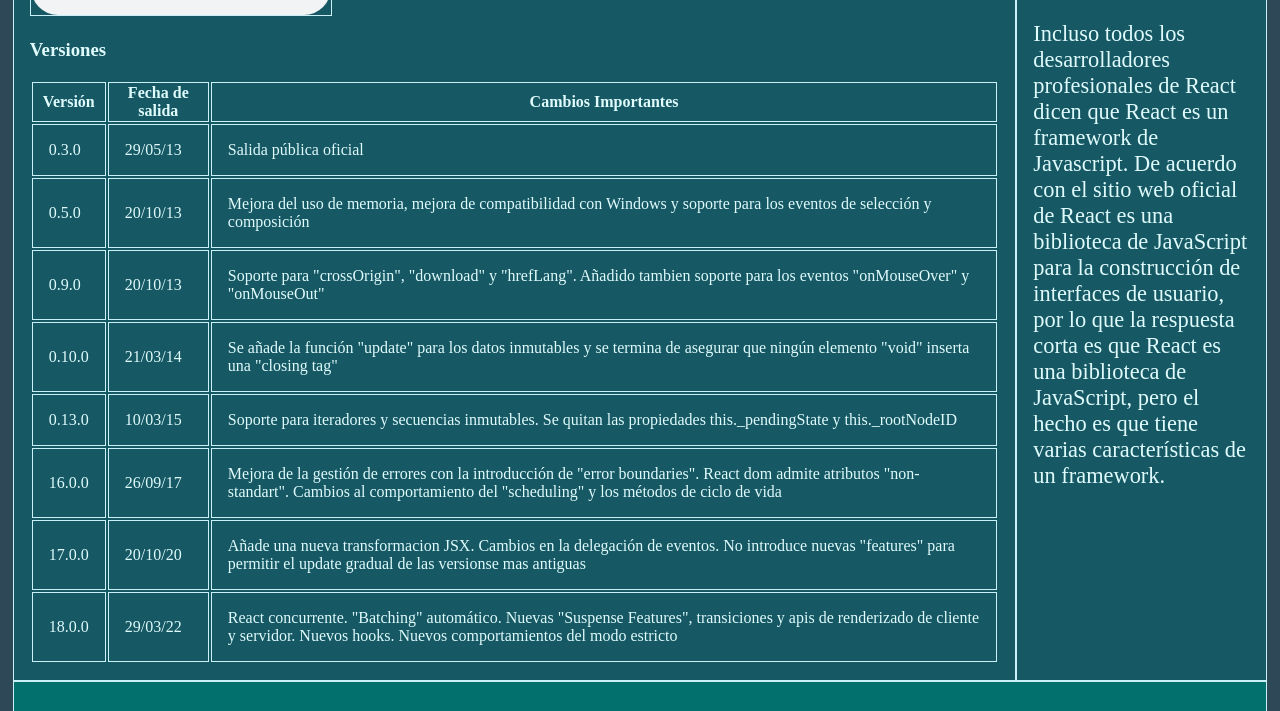
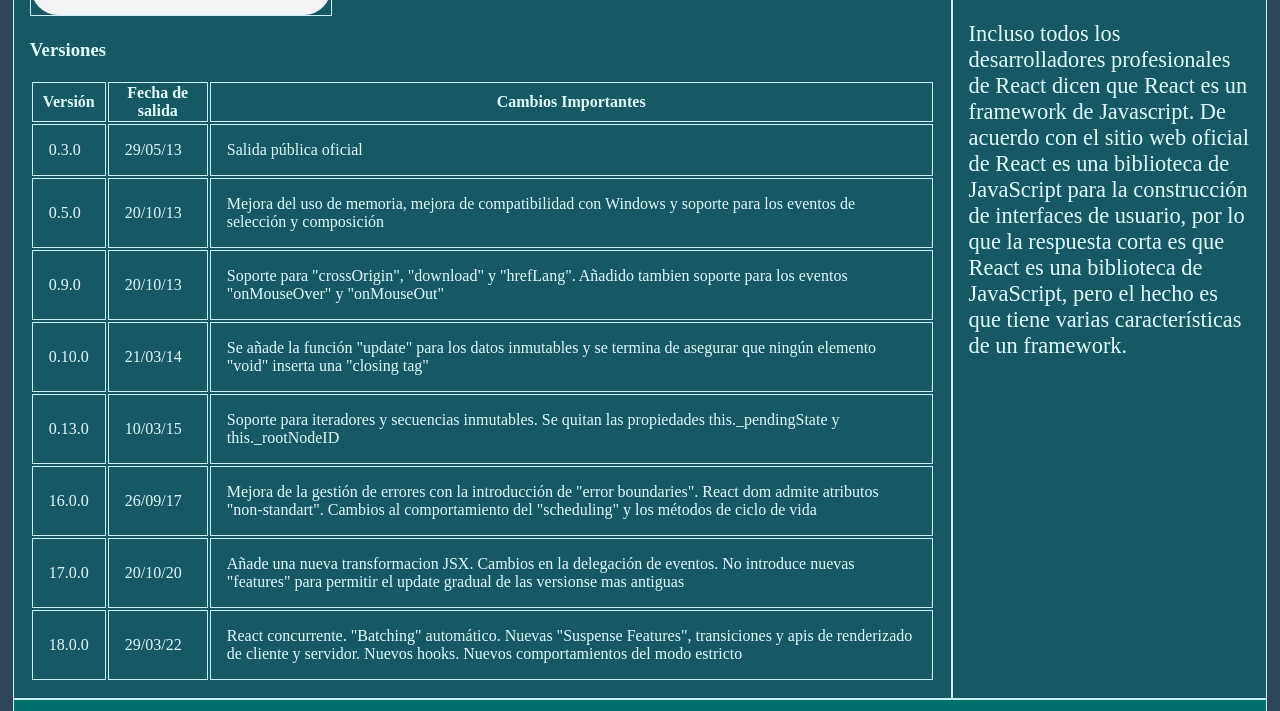
Before and after one commit to Trogui/Sew1Testing, a plain HTML site: page versiones.html in a window 1280 px wide. Shown: the part 368-1079 px from the top of the page. Drawn offline with Linux system fonts and the light colour scheme.

Commit message:
20% -> auto

```diff
--- a/estilos/layout.css
+++ b/estilos/layout.css
@@ -18,14 +18,12 @@ aside {
 footer {
   grid-area: footer;
 }
-a {
-  grid-area: a;
-}
+
 
 body {
   display: grid;
 
-  grid-template-columns: 20% 20% 20% 20% 20%;
+  grid-template-columns: auto auto auto auto auto;
   grid-template-areas:
     "header header header header header"
     "menu menu menu menu menu"
@@ -44,7 +42,6 @@ body {
 nav {
   display: flex;
   flex-direction: row;
-
 }
 
 nav a {
@@ -54,9 +51,6 @@ nav a {
 
 }
 
-main {
-  padding: 1em;
-}
 
 dd {
   padding: 0.5em;
@@ -82,12 +76,8 @@ video, img {
 footer {
   display: flex;
   flex-direction: column;
-  padding: 1em;
 }
 
-td {
-  padding: 1em;
-}
 
 textarea{
   min-width: 40%;
```
